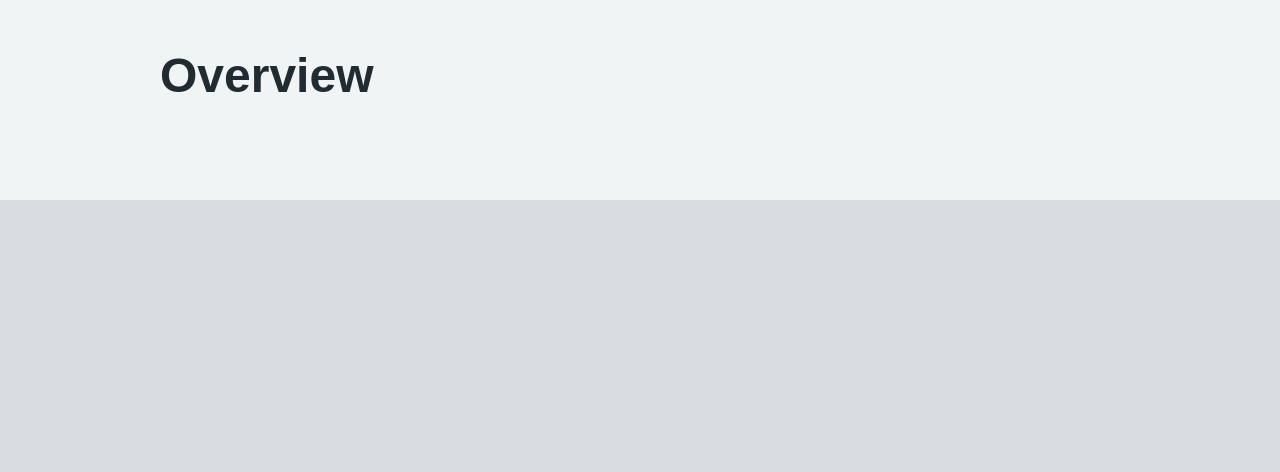
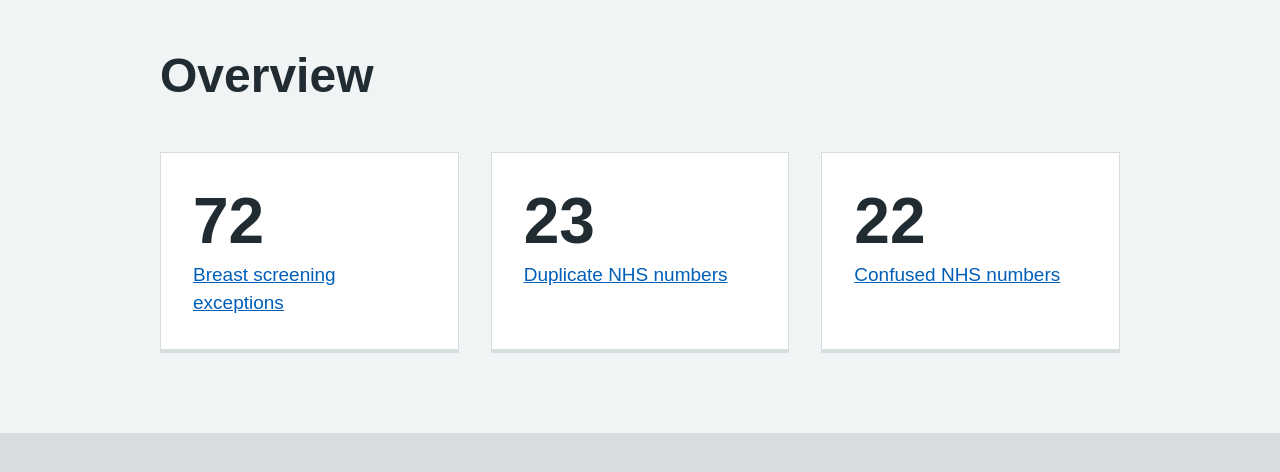
Before and after one commit to chrimesdev/microfront-example, a website built with webpack: page packages/container/public/index.html in a window 1280 px wide. Built offline with nearby package versions, Linux system fonts and the light colour scheme; a web font is replaced by a local one.

Commit message:
add some content to the Overivew page

```diff
--- a/packages/container/public/index.html
+++ b/packages/container/public/index.html
@@ -48,10 +48,70 @@
     <div class="nhsuk-width-container">
       <main class="nhsuk-main-wrapper" id="maincontent" role="main">
         <div class="nhsuk-grid-row">
-          <div class="nhsuk-grid-column-full">
+          <div class="nhsuk-grid-column-two-thirds">
             <h1>Overview</h1>
           </div>
         </div>
+
+        <ul class="nhsuk-grid-row nhsuk-card-group">
+          <li class="nhsuk-grid-column-one-third nhsuk-card-group__item">
+            <div class="nhsuk-card nhsuk-card--clickable">
+              <div class="nhsuk-card__content">
+                <p
+                  class="nhsuk-heading-xl nhsuk-u-font-size-64 nhsuk-u-margin-bottom-1"
+                >
+                  72
+                  <span class="nhsuk-u-visually-hidden"
+                    >Breast screening exceptions</span
+                  >
+                </p>
+                <a
+                  href="#"
+                  class="nhsuk-card__link nhsuk-u-font-weight-normal nhsuk-u-font-size-19 nhsuk-link--no-visited-state"
+                  >Breast screening exceptions</a
+                >
+              </div>
+            </div>
+          </li>
+          <li class="nhsuk-grid-column-one-third nhsuk-card-group__item">
+            <div class="nhsuk-card nhsuk-card--clickable">
+              <div class="nhsuk-card__content">
+                <p
+                  class="nhsuk-heading-xl nhsuk-u-font-size-64 nhsuk-u-margin-bottom-1"
+                >
+                  23
+                  <span class="nhsuk-u-visually-hidden"
+                    >Duplicate NHS numbers</span
+                  >
+                </p>
+                <a
+                  href="#"
+                  class="nhsuk-card__link nhsuk-u-font-weight-normal nhsuk-u-font-size-19 nhsuk-link--no-visited-state"
+                  >Duplicate NHS numbers</a
+                >
+              </div>
+            </div>
+          </li>
+          <li class="nhsuk-grid-column-one-third nhsuk-card-group__item">
+            <div class="nhsuk-card nhsuk-card--clickable">
+              <div class="nhsuk-card__content">
+                <p
+                  class="nhsuk-heading-xl nhsuk-u-font-size-64 nhsuk-u-margin-bottom-1"
+                >
+                  22
+                  <span class="nhsuk-u-visually-hidden"
+                    >Confused NHS numbers</span
+                  >
+                </p>
+                <a
+                  href="#"
+                  class="nhsuk-card__link nhsuk-u-font-weight-normal nhsuk-u-font-size-19 nhsuk-link--no-visited-state"
+                  >Confused NHS numbers</a
+                >
+              </div>
+            </div>
+          </li>
+        </ul>
       </main>
     </div>
 
```
